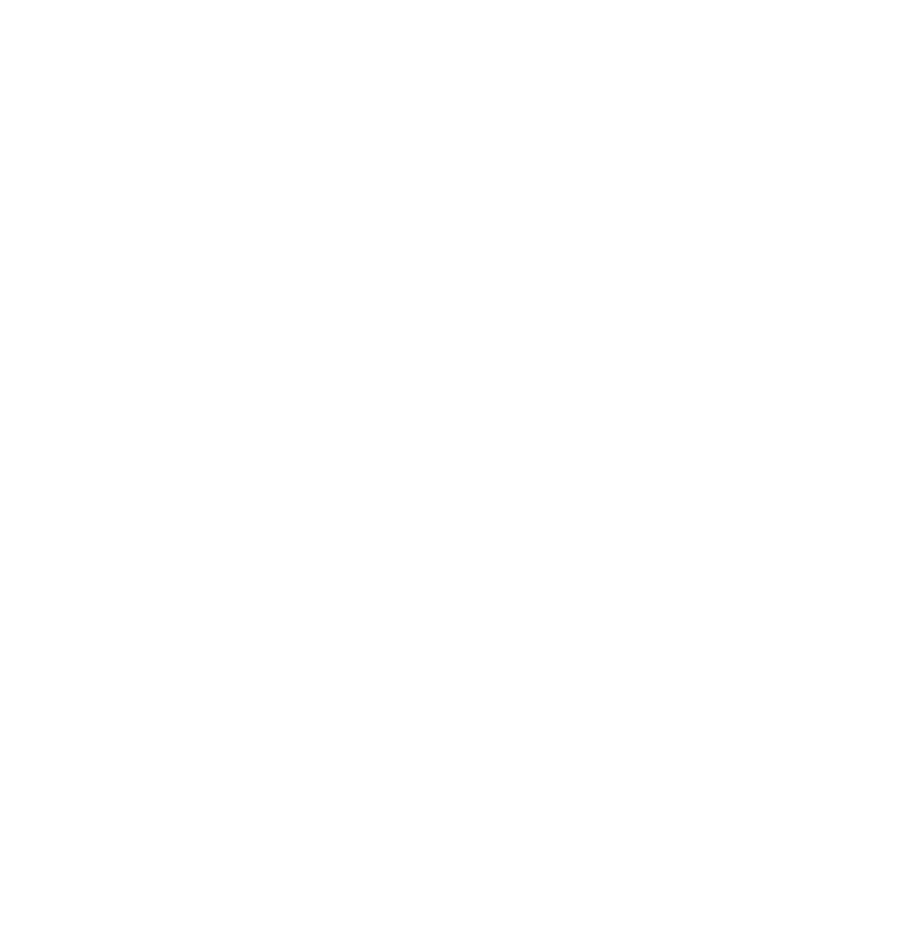
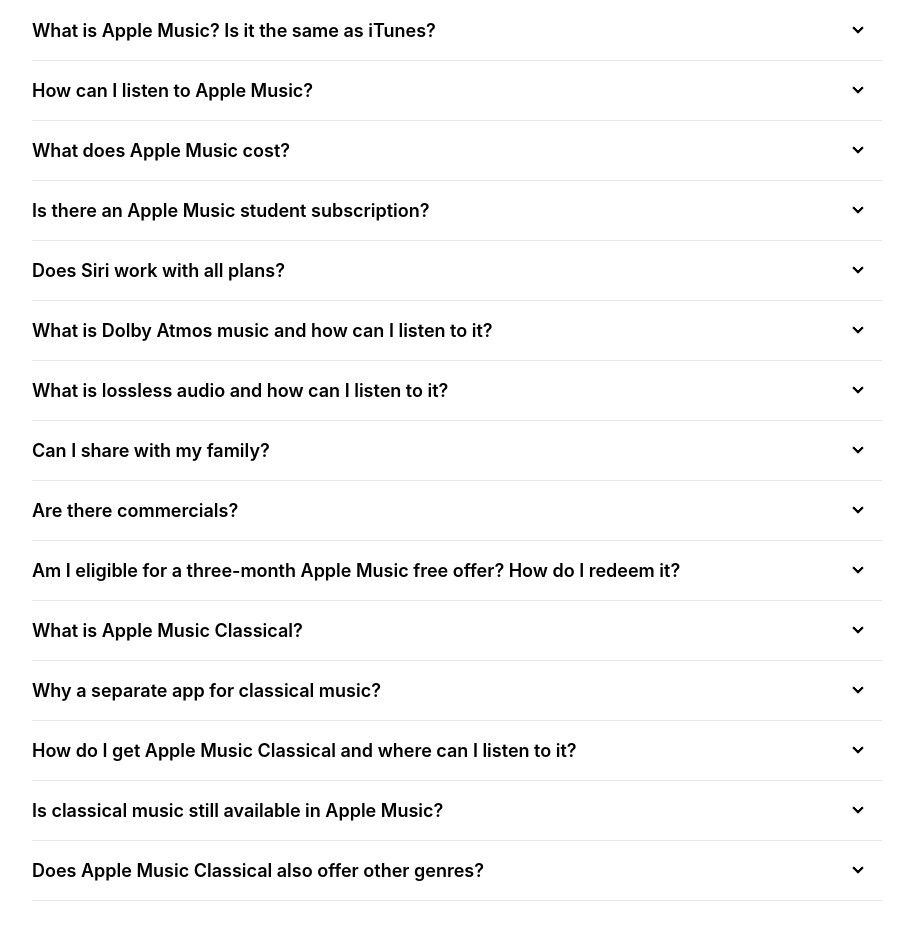
Before and after one commit to QotipQoganlar-299-chi-jinni-xona/2-project, a React (Vite) app: page /music in a window 1280 px wide. Shown: the part 6900-7840 px from the top of the page, without its empty margins (183-1096 px from the left). Before the commit the page ends 6726 px from the top, so only its background shows below. Built offline with nearby package versions, Linux system fonts and the light colour scheme.

Commit message:
questionComponentX

```diff
--- /dev/null
+++ b/src/Components/QuestionX.jsx
@@ -0,0 +1,211 @@
+import React from "react";
+
+
+const Question = () => {
+  return (
+    <div className="bg-white text-black py-[60px]">
+      <div className="container mx-auto w-[95%] max-w-[850px]">
+        <h2 className="text-[32px] md:text-[50px] font-bold text-center mb-[40px]">
+          Questions? Answers.
+        </h2>
+
+        <div className="flex flex-col">
+          <div className="collapse collapse-arrow border-b border-gray-200 rounded-none">
+            <input type="checkbox" />
+            <div className="collapse-title text-[16px] md:text-[18px] font-semibold px-0">
+              What is Apple Music? Is it the same as iTunes?
+            </div>
+            <div className="collapse-content text-[14px] text-gray-600 px-0">
+              <p>
+                Apple Music is a streaming service that allows you to listen to
+                over 100 million songs. Your iTunes library is still yours and
+                you can access your entire collection from Apple Music.
+              </p>
+            </div>
+          </div>
+
+          <div className="collapse collapse-arrow border-b border-gray-200 rounded-none">
+            <input type="checkbox" />
+            <div className="collapse-title text-[16px] md:text-[18px] font-semibold px-0">
+              How can I listen to Apple Music?
+            </div>
+            <div className="collapse-content text-[14px] text-gray-600 px-0">
+              <p>
+                You can listen on the Apple Music app across iPhone, iPad, Mac,
+                Apple Watch, Apple TV, Windows PC, and Android devices.
+              </p>
+            </div>
+          </div>
+
+          <div className="collapse collapse-arrow border-b border-gray-200 rounded-none">
+            <input type="checkbox" />
+            <div className="collapse-title text-[16px] md:text-[18px] font-semibold px-0">
+              What does Apple Music cost?
+            </div>
+            <div className="collapse-content text-[14px] text-gray-600 px-0">
+              <p>
+                Student plan is $5.99/mo., Individual plan is $10.99/mo., and
+                Family plan is $16.99/mo.
+              </p>
+            </div>
+          </div>
+
+          <div className="collapse collapse-arrow border-b border-gray-200 rounded-none">
+            <input type="checkbox" />
+            <div className="collapse-title text-[16px] md:text-[18px] font-semibold px-0">
+              Is there an Apple Music student subscription?
+            </div>
+            <div className="collapse-content text-[14px] text-gray-600 px-0">
+              <p>
+                Yes, students enrolled in degree-granting universities and
+                colleges can join for $5.99/mo.
+              </p>
+            </div>
+          </div>
+
+          <div className="collapse collapse-arrow border-b border-gray-200 rounded-none">
+            <input type="checkbox" />
+            <div className="collapse-title text-[16px] md:text-[18px] font-semibold px-0">
+              Does Siri work with all plans?
+            </div>
+            <div className="collapse-content text-[14px] text-gray-600 px-0">
+              <p>
+                Yes, Siri works with all Apple Music plans on supported Apple
+                devices.
+              </p>
+            </div>
+          </div>
+
+          <div className="collapse collapse-arrow border-b border-gray-200 rounded-none">
+            <input type="checkbox" />
+            <div className="collapse-title text-[16px] md:text-[18px] font-semibold px-0">
+              What is Dolby Atmos music and how can I listen to it?
+            </div>
+            <div className="collapse-content text-[14px] text-gray-600 px-0">
+              <p>
+                Dolby Atmos is an immersive audio experience that lets you hear
+                sound all around you on supported headphones and speakers.
+              </p>
+            </div>
+          </div>
+
+          <div className="collapse collapse-arrow border-b border-gray-200 rounded-none">
+            <input type="checkbox" />
+            <div className="collapse-title text-[16px] md:text-[18px] font-semibold px-0">
+              What is lossless audio and how can I listen to it?
+            </div>
+            <div className="collapse-content text-[14px] text-gray-600 px-0">
+              <p>
+                Lossless audio preserves every detail of the original studio
+                recording. You can turn it on in your Apple Music settings.
+              </p>
+            </div>
+          </div>
+
+          <div className="collapse collapse-arrow border-b border-gray-200 rounded-none">
+            <input type="checkbox" />
+            <div className="collapse-title text-[16px] md:text-[18px] font-semibold px-0">
+              Can I share with my family?
+            </div>
+            <div className="collapse-content text-[14px] text-gray-600 px-0">
+              <p>
+                Yes, with an Apple Music Family subscription, up to six people
+                can enjoy unlimited access.
+              </p>
+            </div>
+          </div>
+
+          <div className="collapse collapse-arrow border-b border-gray-200 rounded-none">
+            <input type="checkbox" />
+            <div className="collapse-title text-[16px] md:text-[18px] font-semibold px-0">
+              Are there commercials?
+            </div>
+            <div className="collapse-content text-[14px] text-gray-600 px-0">
+              <p>No, Apple Music is completely ad-free.</p>
+            </div>
+          </div>
+
+          <div className="collapse collapse-arrow border-b border-gray-200 rounded-none">
+            <input type="checkbox" />
+            <div className="collapse-title text-[16px] md:text-[18px] font-semibold px-0">
+              Am I eligible for a three-month Apple Music free offer? How do I redeem it?
+            </div>
+            <div className="collapse-content text-[14px] text-gray-600 px-0">
+              <p>
+                New subscribers who purchase an eligible Apple device can redeem
+                3 months free in the Apple Music app.
+              </p>
+            </div>
+          </div>
+
+          <div className="collapse collapse-arrow border-b border-gray-200 rounded-none">
+            <input type="checkbox" />
+            <div className="collapse-title text-[16px] md:text-[18px] font-semibold px-0">
+              What is Apple Music Classical?
+            </div>
+            <div className="collapse-content text-[14px] text-gray-600 px-0">
+              <p>
+                Apple Music Classical is a dedicated app designed specifically
+                for classical music, included with your Apple Music subscription.
+              </p>
+            </div>
+          </div>
+
+          <div className="collapse collapse-arrow border-b border-gray-200 rounded-none">
+            <input type="checkbox" />
+            <div className="collapse-title text-[16px] md:text-[18px] font-semibold px-0">
+              Why a separate app for classical music?
+            </div>
+            <div className="collapse-content text-[14px] text-gray-600 px-0">
+              <p>
+                Classical music involves multiple movements and recordings, so a
+                separate app makes searching by composer, work, or conductor easy.
+              </p>
+            </div>
+          </div>
+
+          <div className="collapse collapse-arrow border-b border-gray-200 rounded-none">
+            <input type="checkbox" />
+            <div className="collapse-title text-[16px] md:text-[18px] font-semibold px-0">
+              How do I get Apple Music Classical and where can I listen to it?
+            </div>
+            <div className="collapse-content text-[14px] text-gray-600 px-0">
+              <p>
+                You can download Apple Music Classical from the App Store on
+                iPhone and iPad, or Google Play on Android.
+              </p>
+            </div>
+          </div>
+
+          <div className="collapse collapse-arrow border-b border-gray-200 rounded-none">
+            <input type="checkbox" />
+            <div className="collapse-title text-[16px] md:text-[18px] font-semibold px-0">
+              Is classical music still available in Apple Music?
+            </div>
+            <div className="collapse-content text-[14px] text-gray-600 px-0">
+              <p>
+                Yes, all classical tracks remain available in the standard Apple
+                Music app as well.
+              </p>
+            </div>
+          </div>
+
+          <div className="collapse collapse-arrow border-b border-gray-200 rounded-none">
+            <input type="checkbox" />
+            <div className="collapse-title text-[16px] md:text-[18px] font-semibold px-0">
+              Does Apple Music Classical also offer other genres?
+            </div>
+            <div className="collapse-content text-[14px] text-gray-600 px-0">
+              <p>
+                No, Apple Music Classical is focused exclusively on classical
+                music.
+              </p>
+            </div>
+          </div>
+        </div>
+      </div>
+    </div>
+  );
+};
+
+export default Question;
--- a/src/Pages/MusicX.jsx
+++ b/src/Pages/MusicX.jsx
@@ -4,6 +4,7 @@ import MusicOffers from "../Components/MusicOffersX";
 import AudioQuality from "../Components/AudioQualityX";
 import MusicDevices from "../Components/MusicDevicesX";
 import MusicPlans from "../Components/MusicPlansX";
+import Question from "../Components/QuestionX";
 
 const MusicX = () => {
     return (
@@ -16,6 +17,7 @@ const MusicX = () => {
                 <AudioQuality />
                 <MusicDevices />
                 <MusicPlans />
+                <Question/>
 
 
             </main>
```
